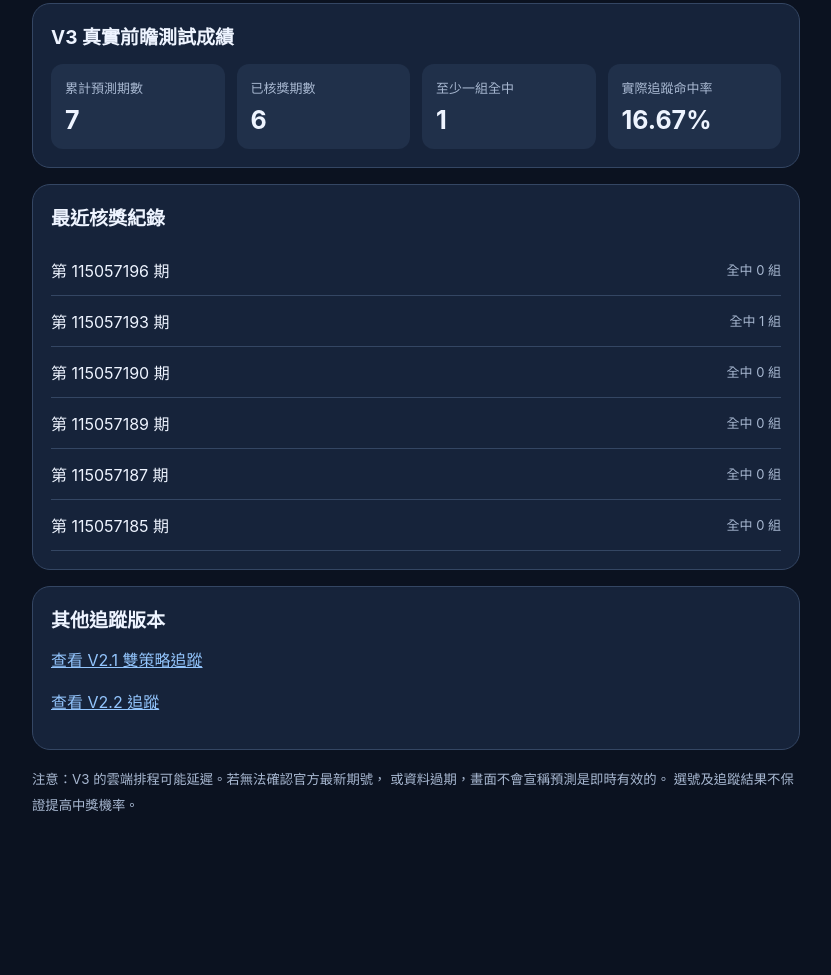
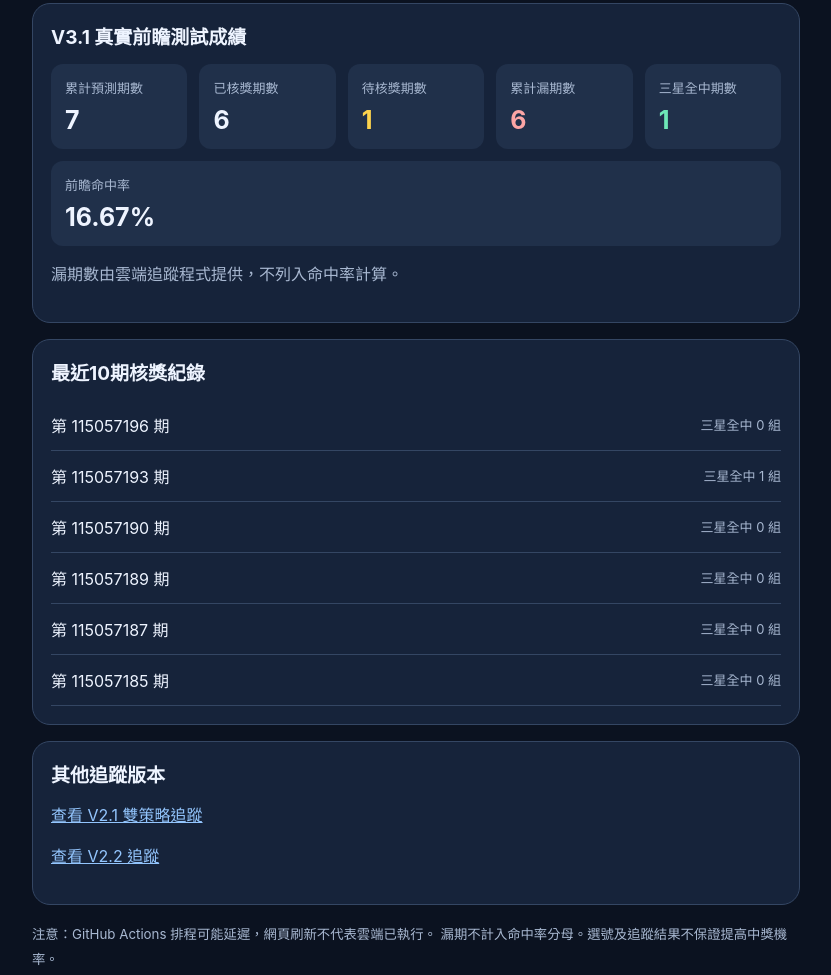
Before and after one commit to poiulkjmny0005-art/bingo-a-plus-signal, a website: page star3_v3.html in a window 1280 px wide. Shown: the part 1550-2525 px from the top of the page, without its empty margins (224-1055 px from the left). Before the commit the page ends 2399 px from the top, so only its background shows below. Drawn offline with Linux system fonts and the light colour scheme; no server answers.

Commit message:
Update star3_v3.html

```diff
--- a/star3_v3.html
+++ b/star3_v3.html
@@ -4,15 +4,14 @@
 <head>
 <meta charset="UTF-8">
 <meta name="viewport" content="width=device-width, initial-scale=1">
-<title>三星 V3 雲端自動追蹤</title>
+<title>三星 V3.1 雲端自動追蹤</title>
 <style>
 * { box-sizing: border-box; }
 body {
   margin: 0;
   background: #0b1220;
   color: #eef4ff;
-  font-family: -apple-system, BlinkMacSystemFont,
-    "Noto Sans TC", sans-serif;
+  font-family: -apple-system, BlinkMacSystemFont, "Noto Sans TC", sans-serif;
 }
 header {
   padding: 25px 18px;
@@ -39,7 +38,12 @@ main { max-width: 800px; margin: auto; padding: 16px; }
   border-radius: 12px;
 }
 .label { font-size: 13px; color: #a8b8d1; }
-.value { font-size: 25px; font-weight: bold; margin-top: 8px; }
+.value {
+  font-size: 25px;
+  font-weight: bold;
+  margin-top: 8px;
+  overflow-wrap: anywhere;
+}
 .green { color: #6ee7b7; }
 .yellow { color: #fcd34d; }
 .red { color: #fca5a5; }
@@ -60,7 +64,7 @@ main { max-width: 800px; margin: auto; padding: 16px; }
   padding: 13px 0;
   border-bottom: 1px solid #344663;
 }
-.index { width: 30px; color: #a8b8d1; }
+.index { width: 30px; color: #a8b8d1; flex-shrink: 0; }
 .ball {
   display: inline-flex;
   justify-content: center;
@@ -72,8 +76,14 @@ main { max-width: 800px; margin: auto; padding: 16px; }
   border: 1px solid #6486ad;
   font-size: 19px;
   font-weight: bold;
+  flex-shrink: 0;
 }
-.result { margin-left: auto; font-size: 13px; color: #a8b8d1; }
+.result {
+  margin-left: auto;
+  font-size: 13px;
+  color: #a8b8d1;
+  text-align: right;
+}
 button {
   background: #3166e7;
   border: none;
@@ -90,8 +100,8 @@ small { color: #a8b8d1; line-height: 1.6; }
 <body>
 
 <header>
-  <h1>⭐ 三星 V3 雲端追蹤</h1>
-  <p>10組三星｜前瞻核獎｜關閉網頁仍可雲端追蹤</p>
+  <h1>⭐ 三星 V3.1 雲端追蹤</h1>
+  <p>10組三星｜前瞻核獎｜漏期統計｜關閉網頁仍可雲端追蹤</p>
   <button onclick="loadData()">🔄 更新最新資料</button>
 </header>
 
@@ -105,7 +115,7 @@ small { color: #a8b8d1; line-height: 1.6; }
 </section>
 
 <section class="card">
-  <div class="title">V3 最新預測</div>
+  <div class="title">V3.1 最新預測</div>
   <div class="row">
     <div class="metric">
       <div class="label">基準期號</div>
@@ -125,7 +135,7 @@ small { color: #a8b8d1; line-height: 1.6; }
 </section>
 
 <section class="card">
-  <div class="title">V3 真實前瞻測試成績</div>
+  <div class="title">V3.1 真實前瞻測試成績</div>
   <div class="row">
     <div class="metric">
       <div class="label">累計預測期數</div>
@@ -136,18 +146,27 @@ small { color: #a8b8d1; line-height: 1.6; }
       <div class="value" id="settled">—</div>
     </div>
     <div class="metric">
-      <div class="label">至少一組全中</div>
-      <div class="value" id="wins">—</div>
+      <div class="label">待核獎期數</div>
+      <div class="value yellow" id="pending">—</div>
     </div>
     <div class="metric">
-      <div class="label">實際追蹤命中率</div>
+      <div class="label">累計漏期數</div>
+      <div class="value red" id="missed">—</div>
+    </div>
+    <div class="metric">
+      <div class="label">三星全中期數</div>
+      <div class="value green" id="wins">—</div>
+    </div>
+    <div class="metric">
+      <div class="label">前瞻命中率</div>
       <div class="value" id="rate">—</div>
     </div>
   </div>
+  <p id="missedNote"></p>
 </section>
 
 <section class="card">
-  <div class="title">最近核獎紀錄</div>
+  <div class="title">最近10期核獎紀錄</div>
   <div id="recent">尚無核獎資料</div>
 </section>
 
@@ -158,9 +177,8 @@ small { color: #a8b8d1; line-height: 1.6; }
 </section>
 
 <p><small>
-注意：V3 的雲端排程可能延遲。若無法確認官方最新期號，
-或資料過期，畫面不會宣稱預測是即時有效的。
-選號及追蹤結果不保證提高中獎機率。
+注意：GitHub Actions 排程可能延遲，網頁刷新不代表雲端已執行。
+漏期不計入命中率分母。選號及追蹤結果不保證提高中獎機率。
 </small></p>
 
 </main>
@@ -168,11 +186,12 @@ small { color: #a8b8d1; line-height: 1.6; }
 <script>
 const $ = id => document.getElementById(id);
 const pad = n => String(n).padStart(2, "0");
-
 let loading = false;
 
 function taiwanTime(date) {
-  return new Date(date).toLocaleString("zh-TW", {
+  const d = new Date(date);
+  if (Number.isNaN(d.getTime())) return "未知";
+  return d.toLocaleString("zh-TW", {
     timeZone: "Asia/Taipei",
     hour12: false
   });
@@ -192,13 +211,11 @@ function taiwanDate() {
 
 async function getJson(path) {
   const separator = path.includes("?") ? "&" : "?";
-  const url = path + separator + "t=" + Date.now();
-  const response = await fetch(url, { cache: "no-store" });
-
-  if (!response.ok) {
-    throw new Error("HTTP " + response.status);
-  }
-
+  const response = await fetch(
+    path + separator + "t=" + Date.now(),
+    { cache: "no-store" }
+  );
+  if (!response.ok) throw new Error("HTTP " + response.status);
   return response.json();
 }
 
@@ -235,10 +252,7 @@ async function getOfficialLatest() {
       .map(d => Number(d.drawTerm))
       .filter(n => Number.isSafeInteger(n) && n > 0);
 
-    if (!periods.length) {
-      throw new Error("無有效期號");
-    }
-
+    if (!periods.length) throw new Error("無有效期號");
     return Math.max(...periods);
   } finally {
     clearTimeout(timeout);
@@ -254,42 +268,82 @@ function showTickets(batch) {
     return;
   }
 
-  $("tickets").innerHTML = tickets.map((ticket, i) => {
+  const container = $("tickets");
+  container.replaceChildren();
+
+  tickets.forEach((ticket, i) => {
+    const line = document.createElement("div");
+    line.className = "ticket";
+
+    const index = document.createElement("span");
+    index.className = "index";
+    index.textContent = pad(i + 1);
+    line.appendChild(index);
+
+    ticket.forEach(n => {
+      const ball = document.createElement("span");
+      ball.className = "ball";
+      ball.textContent = pad(n);
+      line.appendChild(ball);
+    });
+
     const result = Array.isArray(batch.results)
       ? batch.results[i] : null;
 
-    const label = result
-      ? (result.fullHit ? "三星全中" : "中 " + result.hitCount + " 顆")
+    const label = document.createElement("span");
+    label.className = "result";
+    label.textContent = result
+      ? (result.fullHit
+          ? "三星全中"
+          : "中 " + result.hitCount + " 顆")
       : (batch.status === "pending" ? "待核獎" : "已核獎");
 
-    return '<div class="ticket">' +
-      '<span class="index">' + pad(i + 1) + '</span>' +
-      ticket.map(n =>
-        '<span class="ball">' + pad(n) + '</span>'
-      ).join("") +
-      '<span class="result">' + label + '</span>' +
-      '</div>';
-  }).join("");
+    line.appendChild(label);
+    container.appendChild(line);
+  });
 }
 
 function showRecent(batches) {
   const recent = batches
     .filter(b => b.status === "settled")
-    .slice(-10)
-    .reverse();
+    .sort((a, b) =>
+      Number(b.targetPeriod) - Number(a.targetPeriod)
+    )
+    .slice(0, 10);
+
+  const container = $("recent");
+  container.replaceChildren();
 
   if (!recent.length) {
-    $("recent").textContent = "尚無已核獎紀錄";
+    container.textContent = "尚無已核獎紀錄";
     return;
   }
 
-  $("recent").innerHTML = recent.map(b =>
-    '<div class="ticket">' +
-    '<span>第 ' + b.targetPeriod + ' 期</span>' +
-    '<span class="result">' +
-    '全中 ' + (b.fullHitTickets || 0) + ' 組' +
-    '</span></div>'
-  ).join("");
+  recent.forEach(b => {
+    const line = document.createElement("div");
+    line.className = "ticket";
+
+    const period = document.createElement("span");
+    period.textContent = "第 " + b.targetPeriod + " 期";
+
+    const result = document.createElement("span");
+    result.className = "result";
+    result.textContent =
+      "三星全中 " + (b.fullHitTickets || 0) + " 組";
+
+    line.append(period, result);
+    container.appendChild(line);
+  });
+}
+
+function firstNumber(...values) {
+  for (const value of values) {
+    if (typeof value === "number" &&
+        Number.isFinite(value) && value >= 0) {
+      return value;
+    }
+  }
+  return null;
 }
 
 async function loadData() {
@@ -326,11 +380,46 @@ async function loadData() {
     showTickets(batch);
 
     const summary = data.summary || {};
+    const settled = batches.filter(
+      b => b.status === "settled"
+    ).length;
+    const pending = batches.filter(
+      b => b.status === "pending"
+    ).length;
+    const wins = batches.filter(
+      b => b.status === "settled" && b.anyFullHit
+    ).length;
 
-    $("total").textContent = summary.totalPredictions ?? batches.length;
-    $("settled").textContent = summary.settledPeriods ?? 0;
-    $("wins").textContent = summary.winningPeriods ?? 0;
-    $("rate").textContent = (summary.hitRate ?? 0) + "%";
+    $("total").textContent =
+      summary.totalPredictions ?? batches.length;
+    $("settled").textContent =
+      summary.settledPeriods ?? settled;
+    $("pending").textContent =
+      summary.pendingPeriods ?? pending;
+    $("wins").textContent =
+      summary.winningPeriods ?? wins;
+
+    const denominator = summary.settledPeriods ?? settled;
+    const numerator = summary.winningPeriods ?? wins;
+    $("rate").textContent = denominator > 0
+      ? (numerator / denominator * 100).toFixed(2) + "%"
+      : "0%";
+
+    const missed = firstNumber(
+      summary.missedPeriods,
+      summary.totalMissedPeriods,
+      summary.missingPeriods,
+      summary.skippedPeriods,
+      data.missedPeriods,
+      data.totalMissedPeriods
+    );
+
+    $("missed").textContent =
+      missed === null ? "—" : missed;
+
+    $("missedNote").textContent = missed === null
+      ? "雲端資料尚未提供漏期統計，需確認 V3.1 追蹤程式輸出的欄位。"
+      : "漏期數由雲端追蹤程式提供，不列入命中率計算。";
 
     showRecent(batches);
 
@@ -344,7 +433,10 @@ async function loadData() {
     } else if (batch.status === "settled") {
       setStatus("最新一批已核獎，尚無新的待開獎預測。", "bad");
     } else if (ageMinutes > 10 || ageMinutes < -2) {
-      setStatus("⚠️ 雲端資料可能已過期，請勿當成下一期即時號碼。", "bad");
+      setStatus(
+        "⚠️ 雲端資料可能已過期，請勿當成下一期即時號碼。",
+        "bad"
+      );
     } else {
       setStatus("雲端資料已載入，正在驗證官方最新期號…");
     }
@@ -362,10 +454,12 @@ async function loadData() {
           "⛔ 這組預測的目標期號已開出或已過期，請勿使用。",
           "bad"
         );
-      } else if (Number(batch.targetPeriod) === official + 1 &&
-                 batch.status === "pending" &&
-                 ageMinutes <= 10 &&
-                 ageMinutes >= -2) {
+      } else if (
+        Number(batch.targetPeriod) === official + 1 &&
+        batch.status === "pending" &&
+        ageMinutes <= 10 &&
+        ageMinutes >= -2
+      ) {
         setStatus(
           "✅ 預測目標與剛取得的官方下一期號碼一致；仍需留意開獎時間。",
           "good"
@@ -387,20 +481,20 @@ async function loadData() {
     }
 
   } catch (error) {
-    setStatus("❌ 無法取得 V3 雲端資料：" + error.message, "bad");
+    setStatus(
+      "❌ 無法取得 V3.1 雲端資料：" + error.message,
+      "bad"
+    );
     $("tickets").textContent =
-      "請確認 V3 追蹤檔存在，並等待 GitHub Pages 更新。";
+      "請確認追蹤檔存在，並等待 GitHub Pages 更新。";
   } finally {
     loading = false;
   }
 }
 
 loadData();
-
-// 網頁開啟時，每30秒重新檢查一次。
 setInterval(loadData, 30000);
 
-// 手機切回網頁時，立即重新檢查。
 document.addEventListener("visibilitychange", () => {
   if (!document.hidden) loadData();
 });
```
